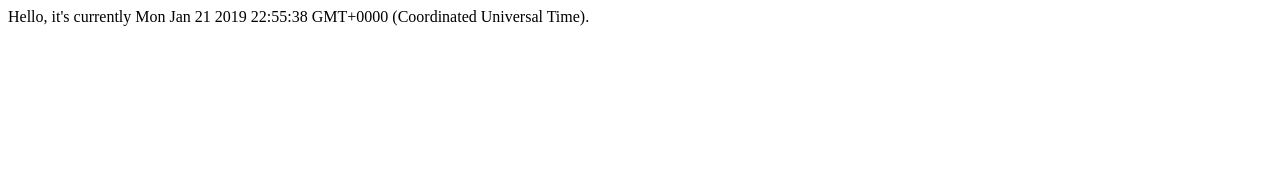
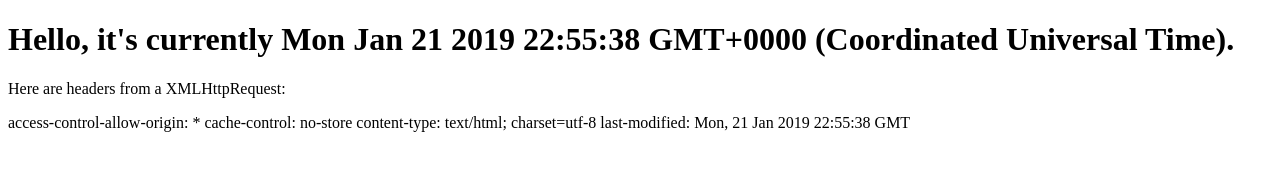
Before and after one commit to milesmatthias/cloud-cdn-cors-demo, a plain HTML site: page example/index.html in a window 1280 px wide. Drawn offline with Linux system fonts and the light colour scheme.

Commit message:
wip on showing CORS headers.. waiting..

```diff
--- a/example/index.html
+++ b/example/index.html
@@ -5,11 +5,24 @@
   </head>
 
   <body>
-    Hello, it's currently <span id="datetime">today</span>.
+    <h1>Hello, it's currently <span id="datetime">today</span>.</h1>
+
+
+    <p>Here are headers from a XMLHttpRequest: <div id="headers"></div></p>
 
     <script>
       var dt = document.getElementById("datetime");
       dt.innerHTML = new Date().toString();
+
+      function reqListener () {
+        var headers = document.getElementById("headers");
+        headers.innerHTML = this.getAllResponseHeaders();
+      }
+
+      var oReq = new XMLHttpRequest();
+      oReq.addEventListener("load", reqListener);
+      oReq.open("GET", "/index.html");
+      oReq.send();
     </script>
   </body>
 </html>
```
Also changed, not shown: example/cors-config-example.json (+4 -4 lines), 1 other file.
